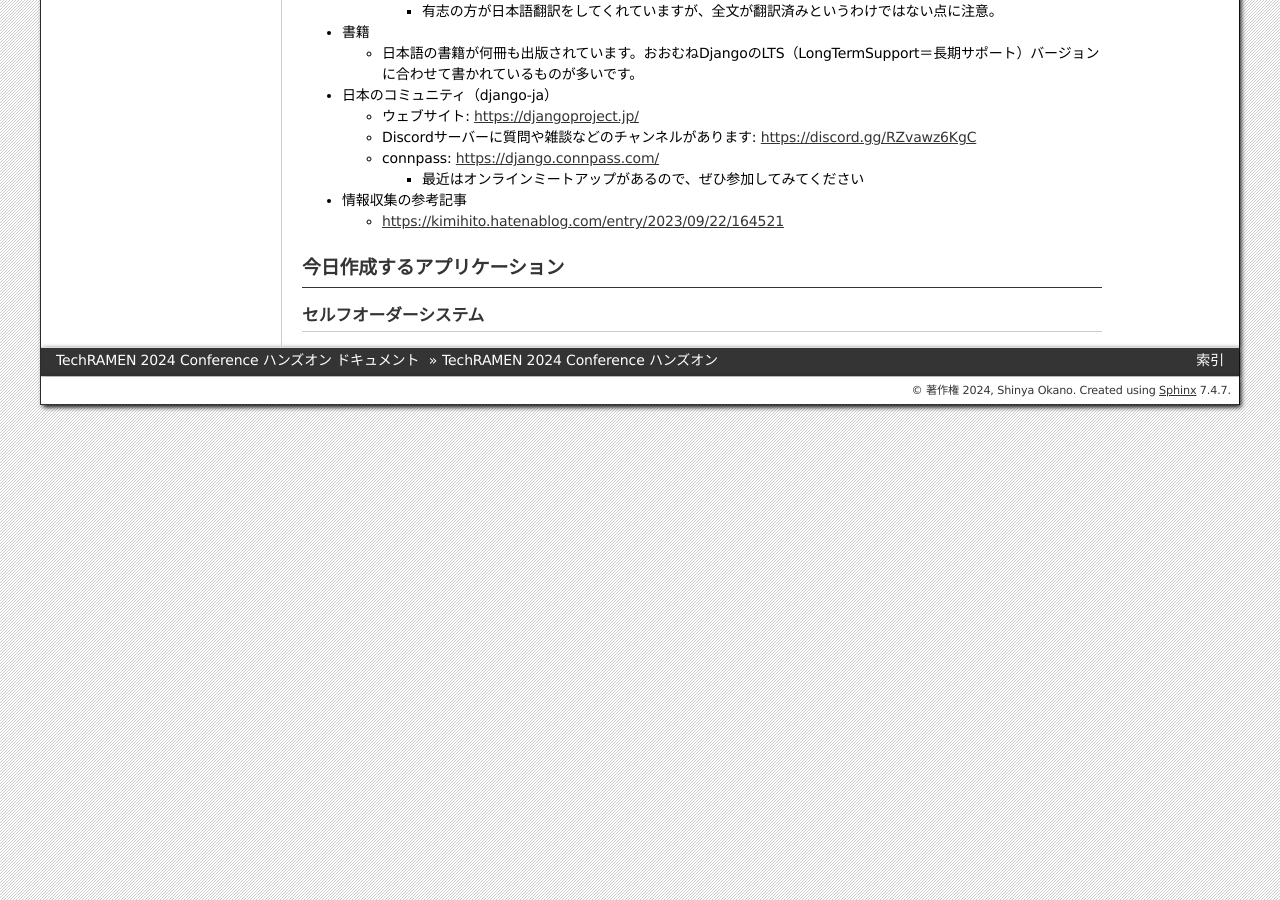
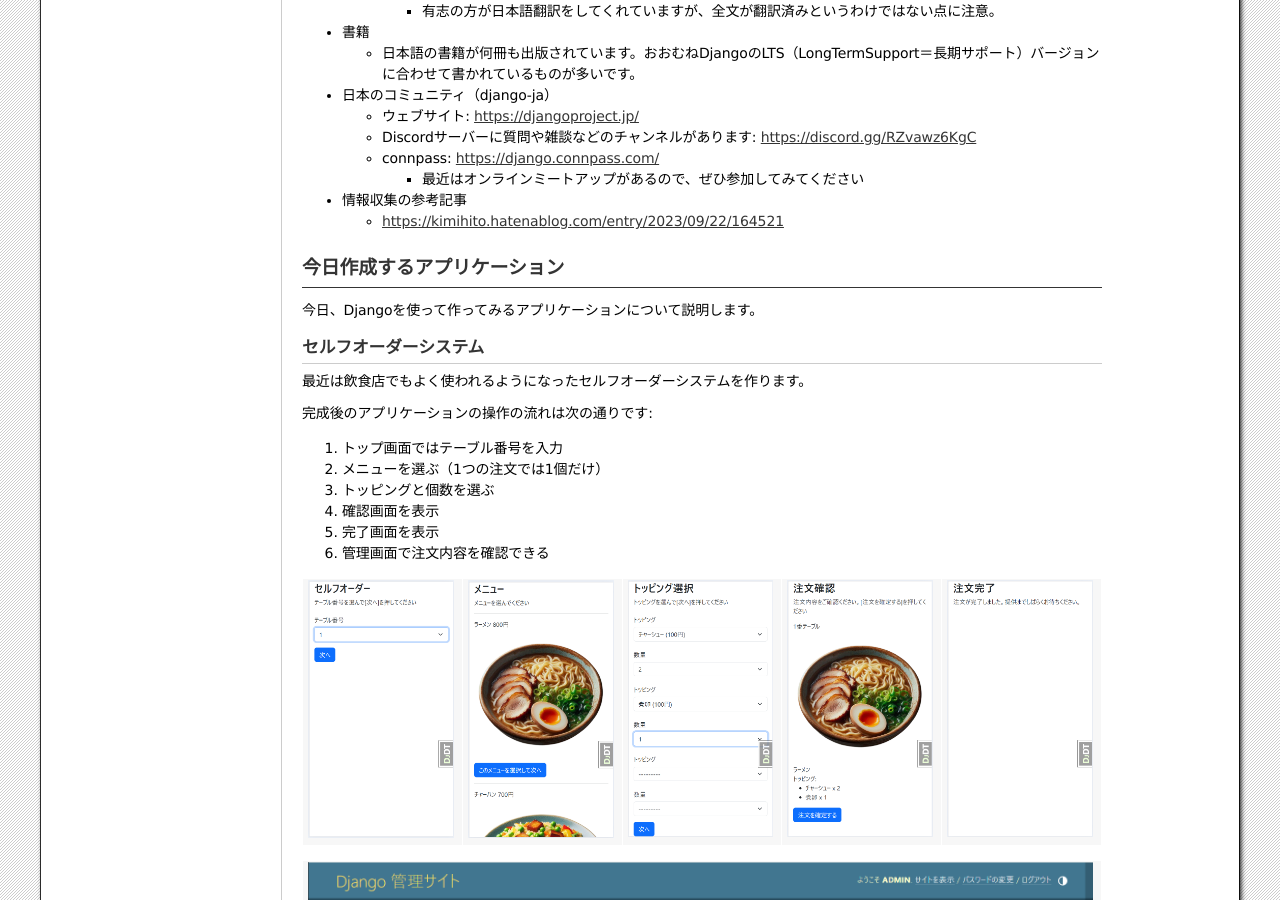
Before and after one commit to tokibito/techramen-handson, a Sphinx documentation site: the page built from docs/source/index.rst, in a window 1280 px wide and 900 px high, scrolled down 2956 px. Built offline with Sphinx 7.4.7, drawn with Linux system fonts in a browser that asks for light colours.

Commit message:
アプリ概要

```diff
--- a/docs/source/index.rst
+++ b/docs/source/index.rst
@@ -165,5 +165,30 @@
 今日作成するアプリケーション
 ==========================================
 
+今日、Djangoを使って作ってみるアプリケーションについて説明します。
+
 セルフオーダーシステム
 -----------------------------
+
+最近は飲食店でもよく使われるようになったセルフオーダーシステムを作ります。
+
+完成後のアプリケーションの操作の流れは次の通りです:
+
+1. トップ画面ではテーブル番号を入力
+2. メニューを選ぶ（1つの注文では1個だけ）
+3. トッピングと個数を選ぶ
+4. 確認画面を表示
+5. 完了画面を表示
+6. 管理画面で注文内容を確認できる
+
+.. list-table::
+
+   * - .. image:: images/self-order-top.png
+     - .. image:: images/self-order-menu.png
+     - .. image:: images/self-order-topping.png
+     - .. image:: images/self-order-confirm.png
+     - .. image:: images/self-order-complete.png
+
+.. list-table::
+
+   * - .. image:: images/self-order-admin.png
```
Also changed, not shown: docs/source/images/self-order-admin.png (added), docs/source/images/self-order-complete.png (added), docs/source/images/self-order-confirm.png (added), docs/source/images/self-order-er.png (added), docs/source/images/self-order-er.svg (added), docs/source/images/self-order-menu.png (added), docs/source/images/self-order-top.png (added), docs/source/images/self-order-topping.png (added), docs/source/images/self_order_er.png (deleted).
